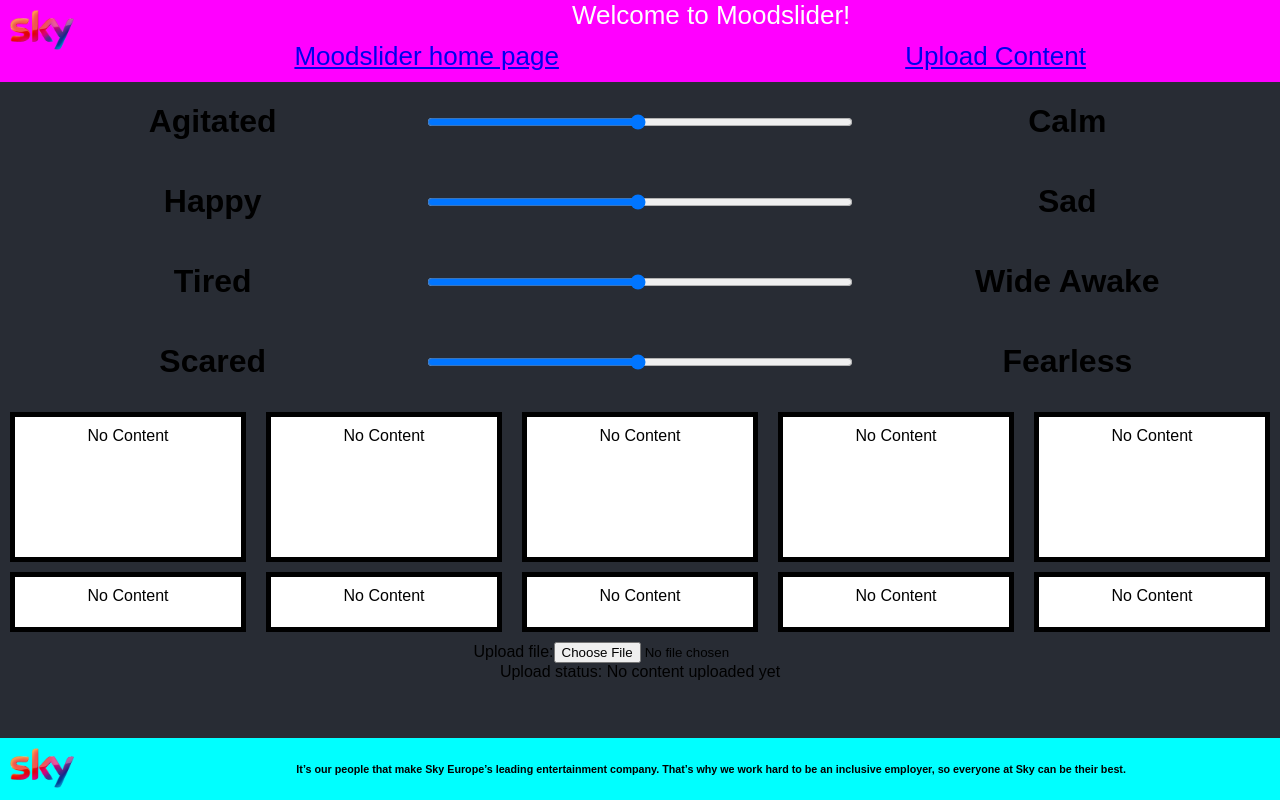
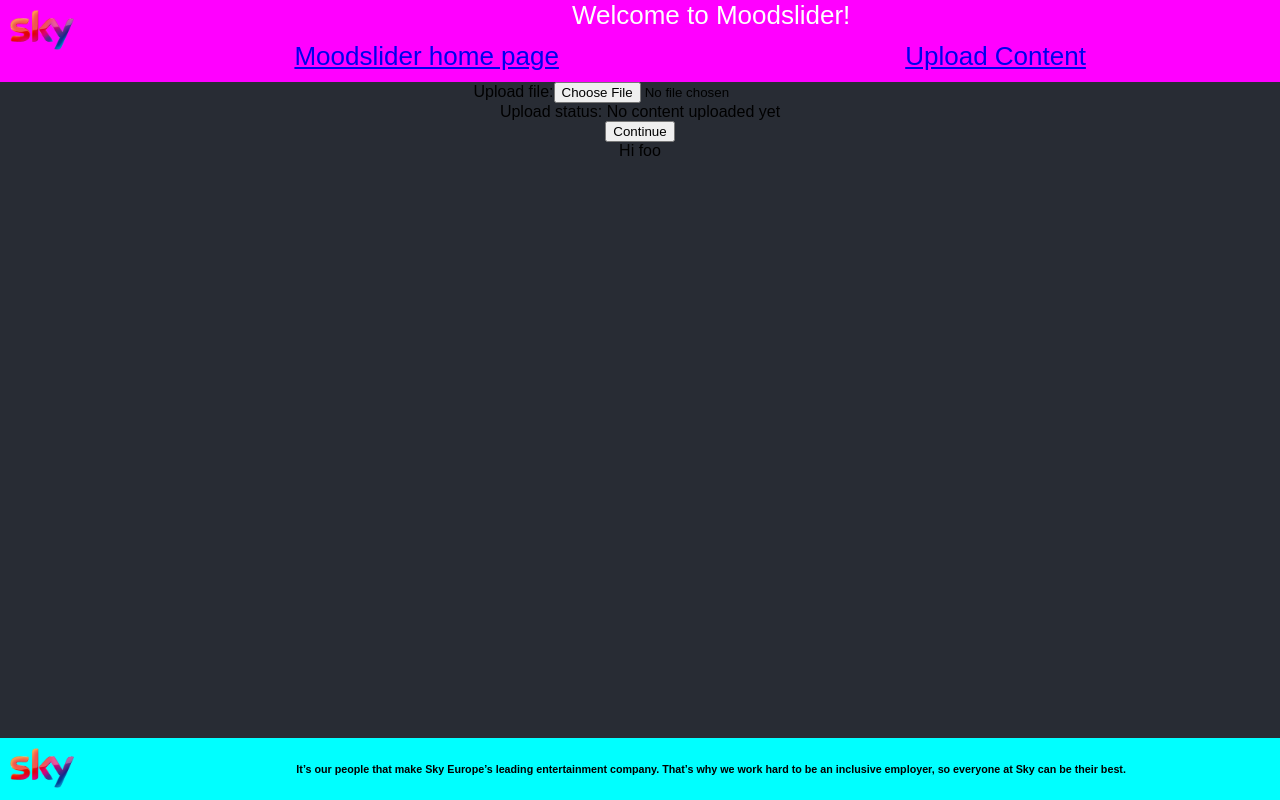
Before and after one commit to TomHodson91/Moodslider, a React (Create React App) app: page /upload in a window 1280 px wide. Built offline with nearby package versions, Linux system fonts and the light colour scheme.

Commit message:
Communicate data to sibling #5

```diff
--- a/src/App.js
+++ b/src/App.js
@@ -5,9 +5,33 @@
 import home from './home';
 import upload from './upload';
 
+const routes = [
+  {
+    path: '/home',
+    component: home,
+  },
+  {
+    path: '/upload',
+    component: upload
+  }
+]
+
 class App extends Component {
 
+  constructor(props) {
+    super(props);
+    this.state = {
+      listDataFromChild: 'no content'
+    };
+  }
+
+  myCallback = (dataFromChild) => {
+    this.setState({listDataFromChild: String(dataFromChild.getElementsByTagName('imagepath')[0].firstChild.nodeValue)});
+  }
+
   render() {
+    var listName = 'foo';
+    var show = this.state.listDataFromChild;
     return (
       <div className="App">
         <Router>
@@ -21,7 +45,7 @@
                   Welcome to Moodslider!
                 </div>
                 <div className="nav-bar">
-                  <Link to={"/"} className="link">
+                  <Link to={"/home"} className="link">
                     <div className="moodslider-home-link">Moodslider home page</div>
                   </Link>
                   <Link to={"/upload"} className="link" >
@@ -30,8 +54,17 @@
                 </div>
               </div>
             </header>
-            <Route exact path='' component={home} />
-            <Route exact path='/upload' component={upload} />
+
+          {routes.map(({path, component: C}) => (
+            <Route
+              path = {path}
+              render = {(props) => <C {...props} showFromParent={show} listNameFromParent={listName} callbackFromParent={this.myCallback}/>}
+            />
+          ))}
+
+            {/* <Route exact path='/home' component={home}/>
+            <Route exact path='/upload' component={upload}/> */}
+
             <footer className="App-footer">
               <div className="logo-container">
                 <img src={skyLogo} className="App-logo" alt="skyLogo" />
--- a/src/home.js
+++ b/src/home.js
@@ -30,28 +30,28 @@
           <div className="sliders-container">
             <div className="calm-container">
               <h1 className="emotion">Agitated</h1>
-              <input type="range" min="1" max="100" value={this.state.val} onChange={this.updateVal.bind(this)} class="slider" id="myRange" />
+              <input type="range" min="1" max="100" value={this.state.val} onChange={this.updateVal.bind(this)} className="slider" id="myRange" />
               <h1 className="emotion">Calm</h1>
             </div>
             <div className="sad-container">
               <h1 className="emotion">Happy</h1>
-              <input type="range" min="1" max="100" value={this.state.val2} onChange={this.updateVal2.bind(this)} class="slider" id="myRange" />
+              <input type="range" min="1" max="100" value={this.state.val2} onChange={this.updateVal2.bind(this)} className="slider" id="myRange" />
               <h1 className="emotion">Sad</h1>
             </div>
             <div className="wide-awake-container">
               <h1 className="emotion">Tired</h1>
-              <input type="range" min="1" max="100" value={this.state.val3} onChange={this.updateVal3.bind(this)} class="slider" id="myRange" />
+              <input type="range" min="1" max="100" value={this.state.val3} onChange={this.updateVal3.bind(this)} className="slider" id="myRange" />
               <h1 className="emotion">Wide Awake</h1>
             </div>
             <div className="fearless-container">
               <h1 className="emotion">Scared</h1>
-              <input type="range" min="1" max="100" value={this.state.val4} onChange={this.updateVal4.bind(this)} class="slider" id="myRange" />
+              <input type="range" min="1" max="100" value={this.state.val4} onChange={this.updateVal4.bind(this)} className="slider" id="myRange" />
               <h1 className="emotion">Fearless</h1>
             </div>
           </div>
           <div className="programmes-container">
             <div className="programme1-container">
-              <div className="programme1">No Content</div>
+              <div className="programme1">{this.props.showFromParent}</div>
               <div className="programme1-title">No Content</div>
             </div>
             <div className="programme2-container">
--- a/src/upload.js
+++ b/src/upload.js
@@ -1,4 +1,5 @@
 import React from 'react';
+import { Link } from 'react-router-dom';
 
 class upload extends React.Component {
 
@@ -7,6 +8,8 @@
         this.state = {foo: 'No content uploaded yet'};
     }
 
+
+
     onChange(event) {
         let files = event.target.files;
         const reader = new FileReader();
@@ -14,13 +17,15 @@
             let res = reader.result;
             var parser = new DOMParser(), xmlDoc = parser.parseFromString(res, "text/xml");
             console.log(xmlDoc)
-            this.setState({foo: 'Upload successful!'});
+            this.props.callbackFromParent(xmlDoc);
+            this.setState({foo: 'Upload successful! Please click the "Continue" button below'});
         }
-        reader.readAsText(files[0])
+        reader.readAsText(files[0]);
     }
 
     render() {
         return (
+            <div>
                 <form>
                     <label>
                         Upload file:
@@ -29,6 +34,11 @@
                     <br />
                     <div>Upload status: {this.state.foo}</div>
                 </form>
+                <Link to={"/home"} className="link">
+                    <button>Continue</button>
+                </Link>
+                <div>Hi {this.props.listNameFromParent}</div>
+            </div>
         )
     }
 }
```
Lines whose indentation alone changed are shown as unchanged.
